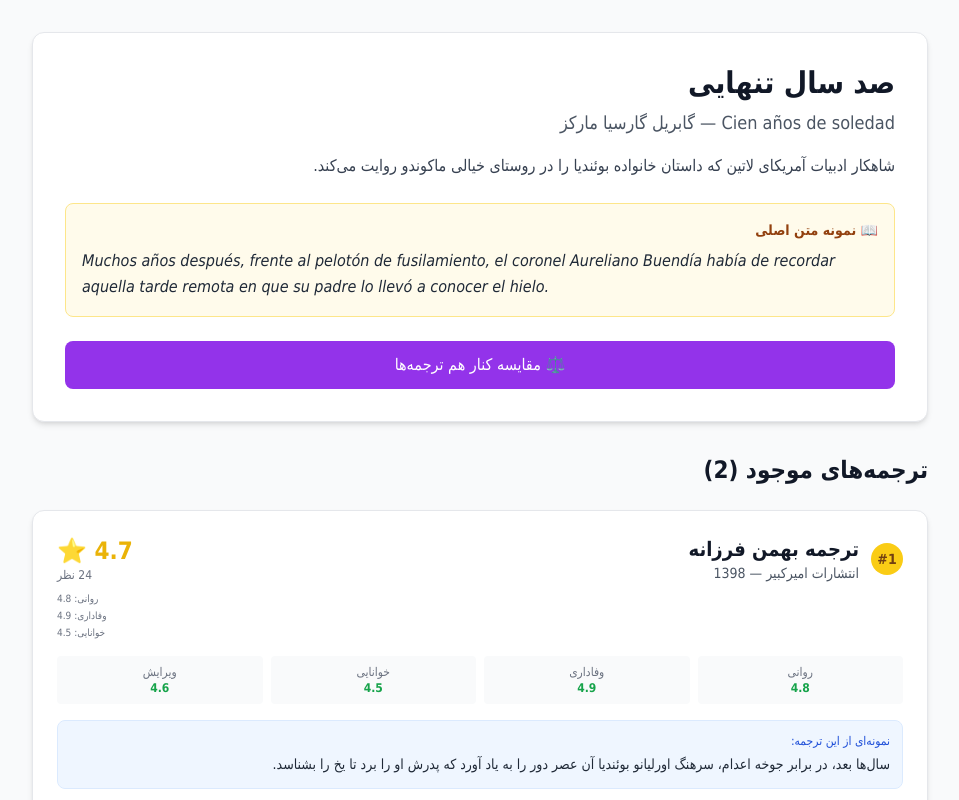
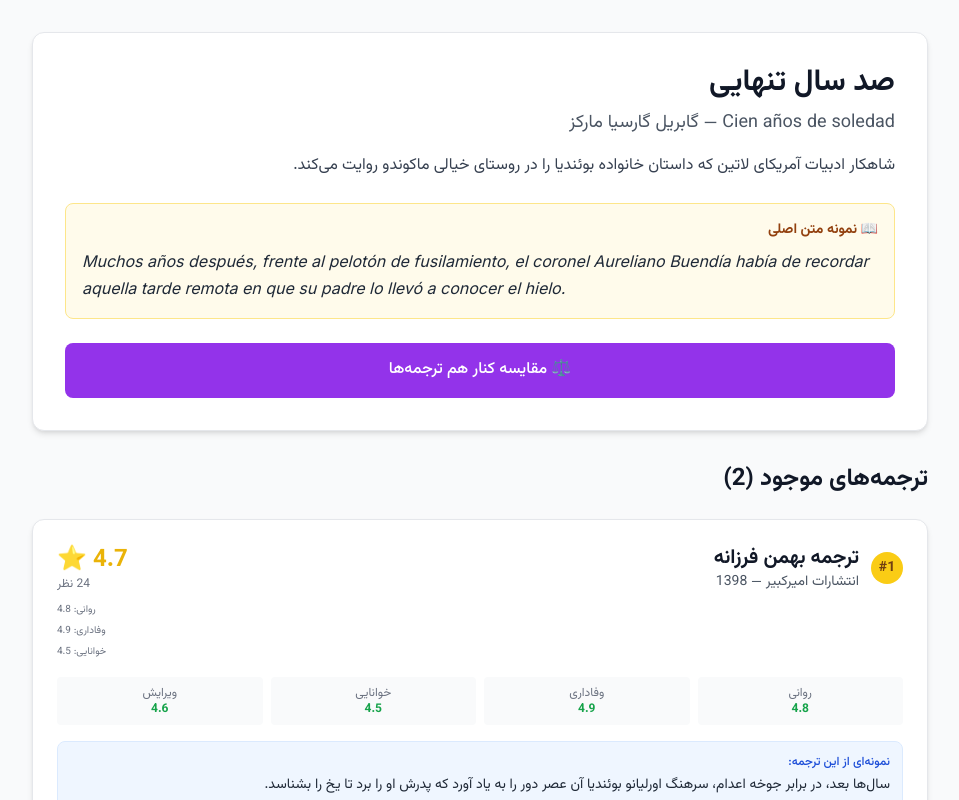
Before and after one commit to appirhajati-prog/translation-reviewer, a Next.js app: page /books/1 in a window 1280 px wide. Shown: the top 800 px of the page, without its empty margins (160-1119 px from the left). Built offline with nearby package versions, Linux system fonts and the light colour scheme.

Commit message:
Add Vazirmatn fa + Inter en fonts fix workflow path RTL line-height

```diff
--- a/src/app/books/[id]/BookDetailClient.tsx
+++ b/src/app/books/[id]/BookDetailClient.tsx
@@ -37,7 +37,7 @@
               <h3 className="text-sm font-bold text-amber-800 dark:text-amber-300 mb-2">
                 📖 نمونه متن اصلی
               </h3>
-              <p className="text-gray-800 dark:text-gray-200 italic leading-relaxed" dir="ltr">
+              <p className="font-en text-gray-800 dark:text-gray-200 italic leading-relaxed" dir="ltr" lang="en">
                 {book.originalSampleText}
               </p>
             </div>
--- a/src/app/globals.css
+++ b/src/app/globals.css
@@ -17,7 +17,22 @@
 body {
   color: var(--foreground);
   background: var(--background);
-  font-family: Tahoma, Arial, sans-serif;
+  font-family: var(--font-vazir), var(--font-inter), Tahoma, Arial, sans-serif;
+  line-height: 1.9;
+}
+
+/* English / Latin text (book titles, original samples) uses Inter */
+.font-en,
+:lang(en) {
+  font-family: var(--font-inter), var(--font-vazir), Arial, sans-serif;
+  line-height: 1.7;
+  letter-spacing: 0;
+}
+
+h1,
+h2,
+h3 {
+  line-height: 1.6;
 }
 
 @layer utilities {
--- a/src/app/layout.tsx
+++ b/src/app/layout.tsx
@@ -1,5 +1,20 @@
 import type { Metadata } from "next";
+import { Vazirmatn, Inter } from "next/font/google";
 import "./globals.css";
+
+const vazirmatn = Vazirmatn({
+  subsets: ["arabic", "latin"],
+  weight: ["400", "500", "700", "800", "900"],
+  variable: "--font-vazir",
+  display: "swap",
+});
+
+const inter = Inter({
+  subsets: ["latin", "cyrillic"],
+  weight: ["400", "500", "600", "700", "800"],
+  variable: "--font-inter",
+  display: "swap",
+});
 
 export const metadata: Metadata = {
   title: "نقد و بررسی ترجمه کتاب",
@@ -13,7 +28,11 @@
 }>) {
   return (
     <html lang="fa" dir="rtl">
-      <body className="antialiased">{children}</body>
+      <body
+        className={`${vazirmatn.variable} ${inter.variable} font-sans antialiased`}
+      >
+        {children}
+      </body>
     </html>
   );
 }
--- a/src/components/CompareTranslations.tsx
+++ b/src/components/CompareTranslations.tsx
@@ -91,7 +91,7 @@
           <h4 className="text-sm font-bold text-amber-800 dark:text-amber-300 mb-2">
             📖 متن اصلی (برای مقایسه)
           </h4>
-          <p className="text-gray-800 dark:text-gray-200 italic leading-relaxed" dir="ltr">
+          <p className="font-en text-gray-800 dark:text-gray-200 italic leading-relaxed" dir="ltr" lang="en">
             {originalText}
           </p>
         </div>
--- a/tailwind.config.ts
+++ b/tailwind.config.ts
@@ -13,7 +13,7 @@
         foreground: "var(--foreground)",
       },
       fontFamily: {
-        sans: ['Tahoma', 'Arial', 'sans-serif'],
+        sans: ['var(--font-vazir)', 'var(--font-inter)', 'Tahoma', 'Arial', 'sans-serif'],
       },
     },
   },
```
